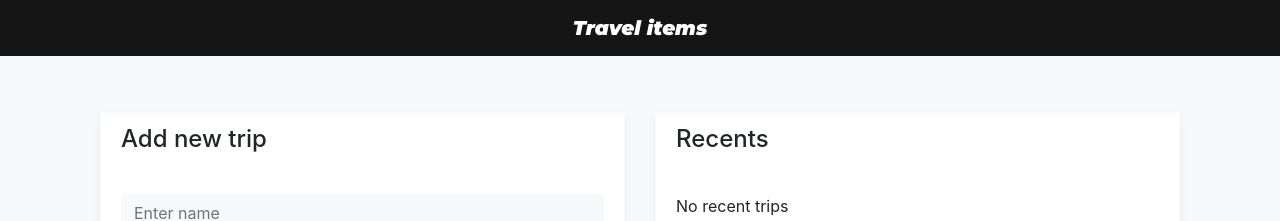
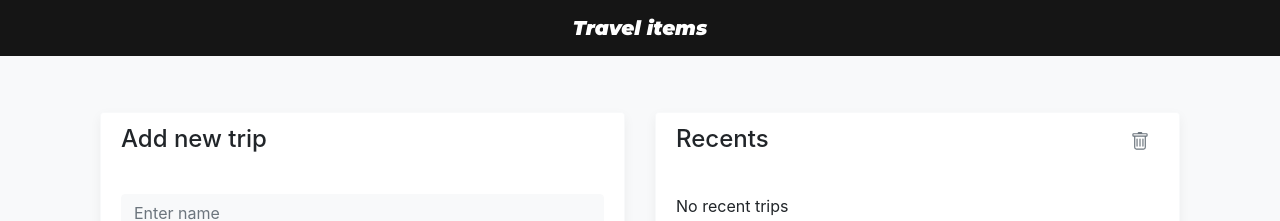
Before and after one commit to leonidasdeimantas/travel-items-ui, a React (Create React App) app: page / in a window 1280 px wide. Shown: the top 221 px of the page. Built offline with nearby package versions, Linux system fonts and the light colour scheme.

Commit message:
added clear recent trips functionality

```diff
--- a/src/App.js
+++ b/src/App.js
@@ -9,7 +9,7 @@ import Header from './components/Header'
 import Assignees from './components/Assignees'
 import Spinner from './components/Spinner';
 
-import { getRecentTrips, storeTrip } from './utils/LocalStorage'
+import { getRecentTrips, storeTrip, clearRecentTrips } from './utils/LocalStorage'
 import TiApi from './api/TiApi'
 
 
@@ -39,6 +39,7 @@ class App extends React.Component {
         this.handleAddTrip = this.handleAddTrip.bind(this)
         this.handleAddAssignee = this.handleAddAssignee.bind(this)
         this.handleRemoveAssingee = this.handleRemoveAssingee.bind(this)
+        this.handleClearRecents = this.handleClearRecents.bind(this)
     }
 
     componentDidMount() {
@@ -162,6 +163,11 @@ class App extends React.Component {
         this.setState({ page: value })
     }
 
+    handleClearRecents() {
+        clearRecentTrips()
+        this.setState({ recents: getRecentTrips() })
+    }
+
     handleFetchError(error) {
         this.setState({
             page: "main",
@@ -186,6 +192,7 @@ class App extends React.Component {
                     <main role="main" className="container">
                         <TripEnter
                             handleAddTrip={this.handleAddTrip}
+                            handleClearRecents={this.handleClearRecents}
                             recents={[this.state.recents]} />
                     </main>
                 }
--- a/src/components/TripEnter.js
+++ b/src/components/TripEnter.js
@@ -83,7 +83,16 @@ class TripEnter extends React.Component {
                     <div className="col-sm">
                         <div className="card border-light box-shadow">
                             <div className="card-header border-white bg-white">
-                                <h4>Recents</h4>
+                                <h4>Recents
+                                    <span>
+                                        <button type="button" className="btn btn-outline-secondary border-white btn-sm CItemButtonRight" onClick={() => this.props.handleClearRecents()}>
+                                            <svg width="20px" height="20px" viewBox="0 0 16 17" className="bi bi-trash" fill="currentColor" xmlns="http://www.w3.org/2000/svg">
+                                                <path d="M5.5 5.5A.5.5 0 0 1 6 6v6a.5.5 0 0 1-1 0V6a.5.5 0 0 1 .5-.5zm2.5 0a.5.5 0 0 1 .5.5v6a.5.5 0 0 1-1 0V6a.5.5 0 0 1 .5-.5zm3 .5a.5.5 0 0 0-1 0v6a.5.5 0 0 0 1 0V6z"></path>
+                                                <path fillRule="evenodd" d="M14.5 3a1 1 0 0 1-1 1H13v9a2 2 0 0 1-2 2H5a2 2 0 0 1-2-2V4h-.5a1 1 0 0 1-1-1V2a1 1 0 0 1 1-1H6a1 1 0 0 1 1-1h2a1 1 0 0 1 1 1h3.5a1 1 0 0 1 1 1v1zM4.118 4L4 4.059V13a1 1 0 0 0 1 1h6a1 1 0 0 0 1-1V4.059L11.882 4H4.118zM2.5 3V2h11v1h-11z"></path>
+                                            </svg>
+                                        </button>
+                                    </span>
+                                </h4>
                             </div>
                             <div className="card-body">
                                 {
--- a/src/utils/LocalStorage.js
+++ b/src/utils/LocalStorage.js
@@ -1,4 +1,4 @@
-const KEY_RECENTS = ['recent1','recent2','recent3']
+const KEY_RECENTS = ['recent1','recent2','recent3','recent4','recent5']
 
 export const getRecentTrips = () => {
 	if (!localStorage) return
@@ -38,3 +38,8 @@ export const storeTrip = (item) => {
 		console.error(`Error storing ${KEY_RECENTS} to localStorage`, error)
 	}
 };
+
+export const clearRecentTrips = () => {
+	if (!localStorage) return
+	localStorage.clear()
+};
```
